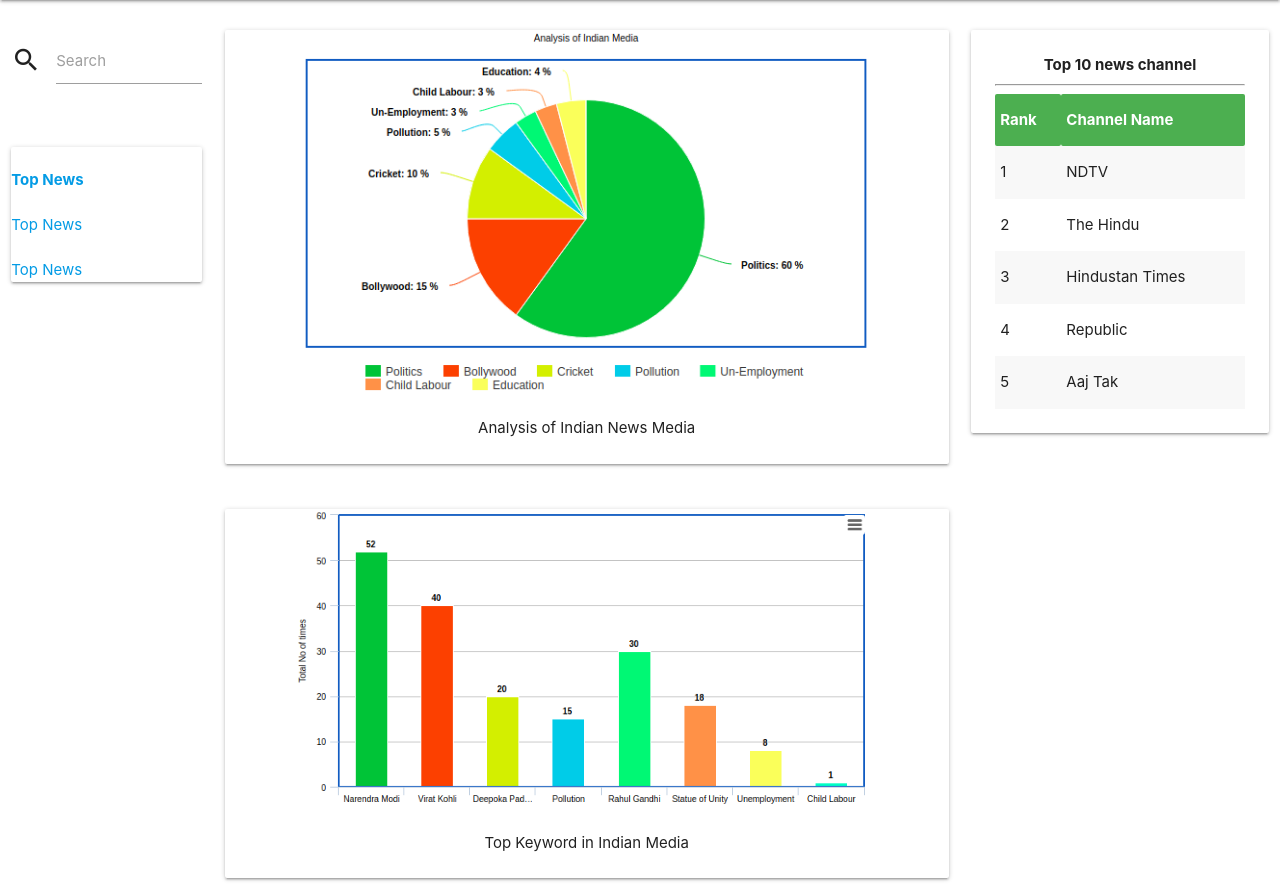
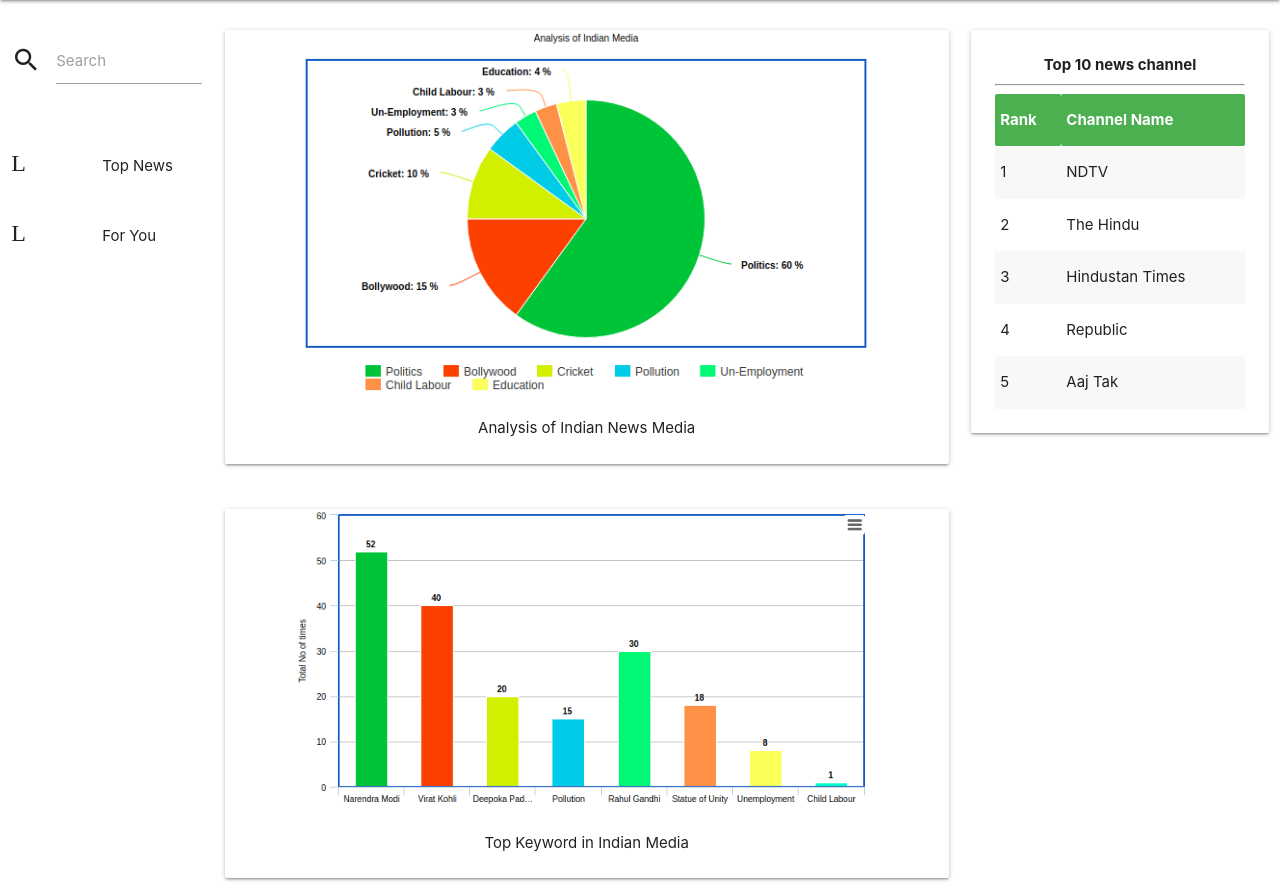
Before and after one commit to imsaiful/Fourth-Pillar, a Django app: page / in a window 1280 px wide. Shown: the part 64-956 px from the top of the page. Run offline with Django 3.2, Linux system fonts and the light colour scheme.

Commit message:
add left bar

```diff
--- a/feed/templates/feed/index.html
+++ b/feed/templates/feed/index.html
@@ -100,15 +100,28 @@
                     </div>
                   </div>
                 </div>
+             </div>
+            <div class="row">
+                <div class="col s12">
+                  <div class="row">
+                    <div class="col s12">
+                      <i class="material-icons prefix">List</i>
+                      Top News
+                    </div>
+                  </div>
+                </div>
               </div>
-           <div class="card">
-            <ul><br>
-                <li><a href="#"><b>Top News</b></a></li>
-                <br><li><a href="#">Top News</a></li>
-                <br><li><a href="#">Top News</a></li>
-            </ul>
+            <div class="row">
+                <div class="col s12">
+                  <div class="row">
+                    <div class="col s12">
+                      <i class="material-icons prefix">List</i>
+                      For You
+                    </div>
+                  </div>
+                </div>
+              </div>
 
-           </div>
 
 
 
```
